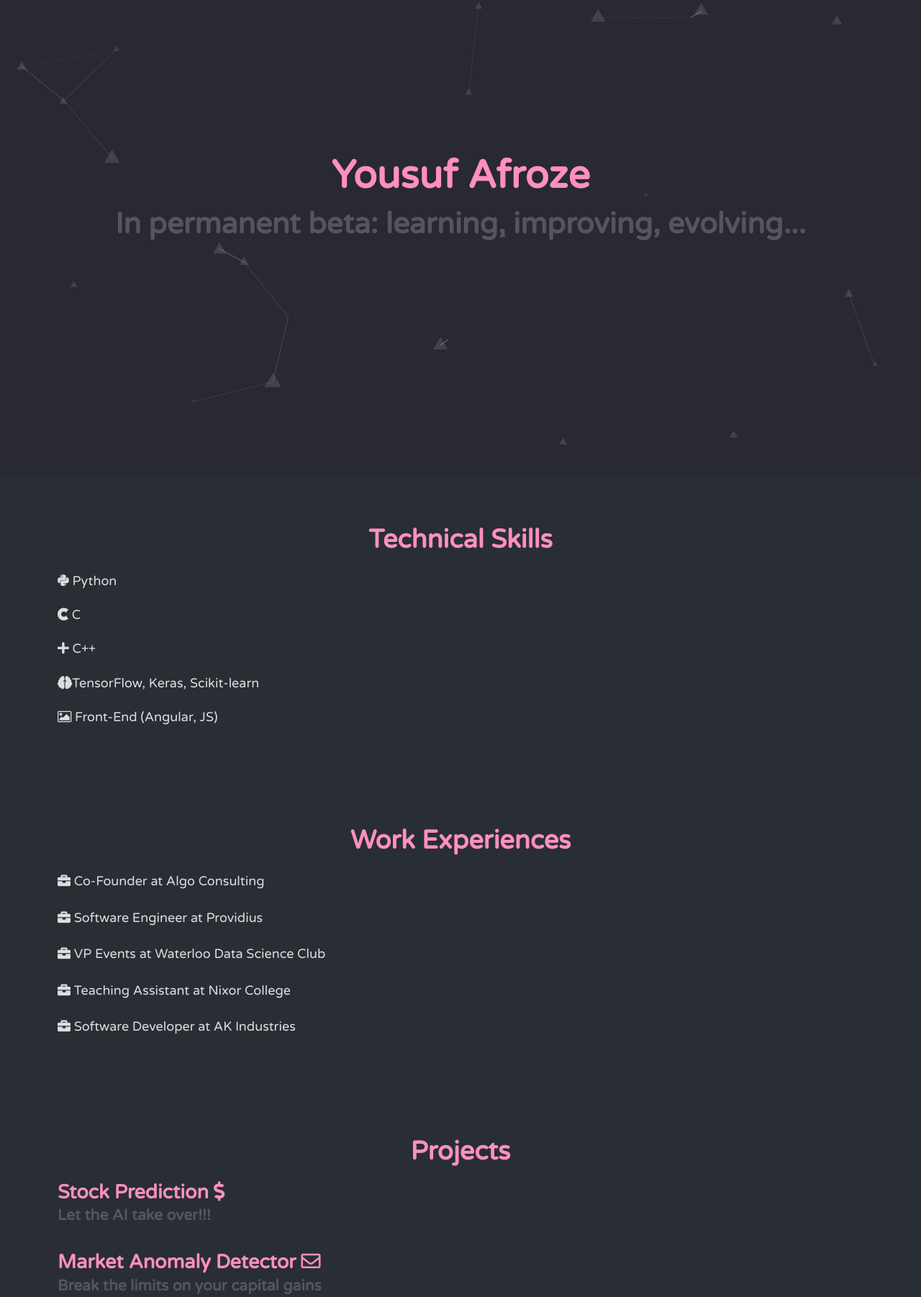
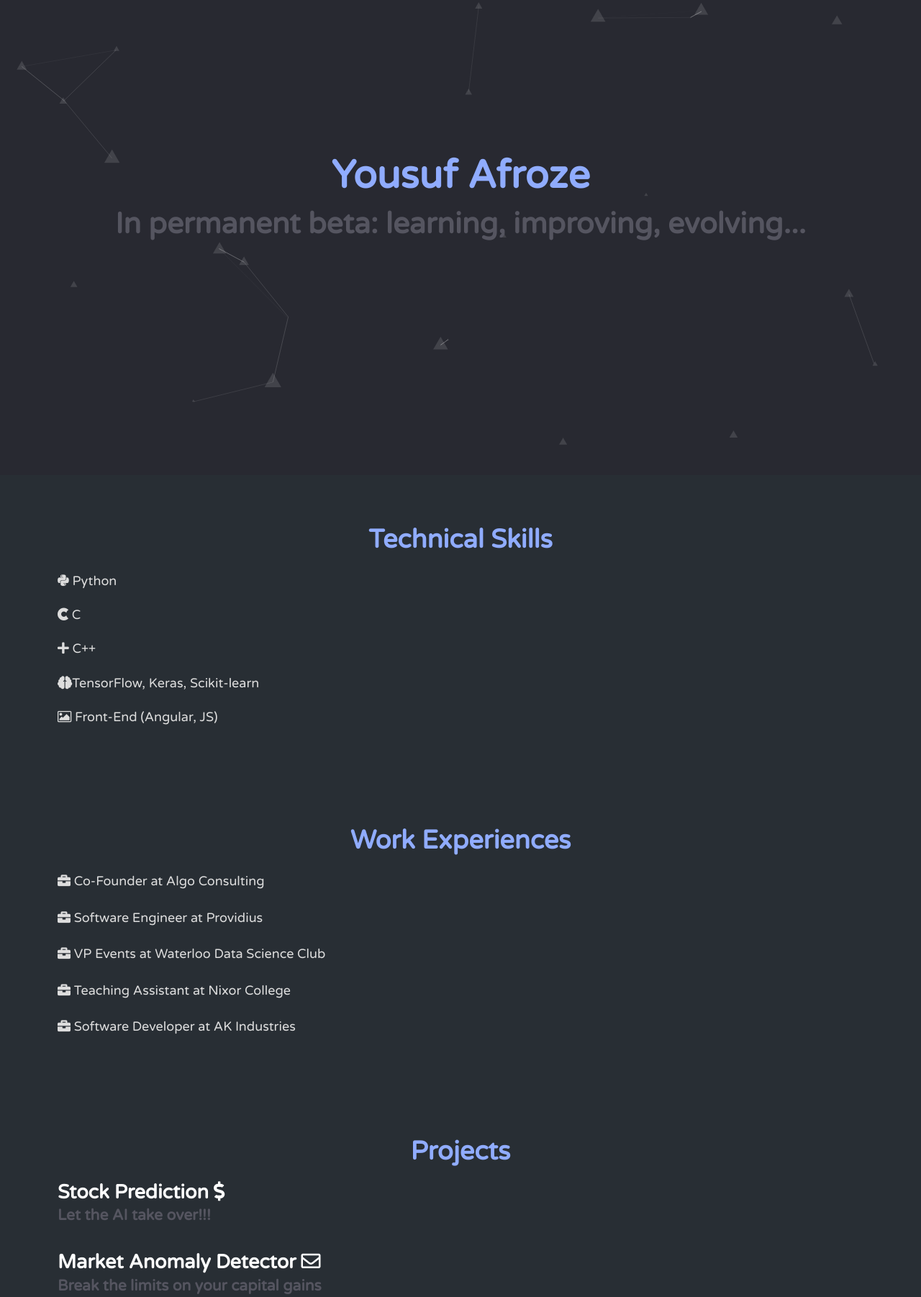
Before and after one commit to yousufafroze/Portfolio, a PHP site: page / in a window 1280 px wide. Shown: the part 140-1942 px from the top of the page at 72% size. Run offline with PHP 8.4, Linux system fonts and the light colour scheme; some libraries are stand-ins or nearby versions.

Commit message:
Update Portfolio.css

```diff
--- a/Portfolio.css
+++ b/Portfolio.css
@@ -58,12 +58,12 @@ canvas {
 
 h1 {
   text-align: center;
-  color: #ff90bb;
+  color: #90acff;
 }
 
 
 h1 a{
-  color: #ff90bb;
+  color: #90acff;
   padding-bottom: 0px;
   margin-bottom: 1%;
   text-decoration: none;
@@ -71,7 +71,7 @@ h1 a{
 }
 
 h2 a{
-  color: #ff90bb;
+  color: #ffffff;
   font-weight: bold;
   margin: 0px;
   padding: 0px;
@@ -80,7 +80,7 @@ h2 a{
 }
 
 h2 a:hover{
-  color:#ff527a;
+  color:#cfdbff;
 }
 h2{
   color: #ff90bb;
```
